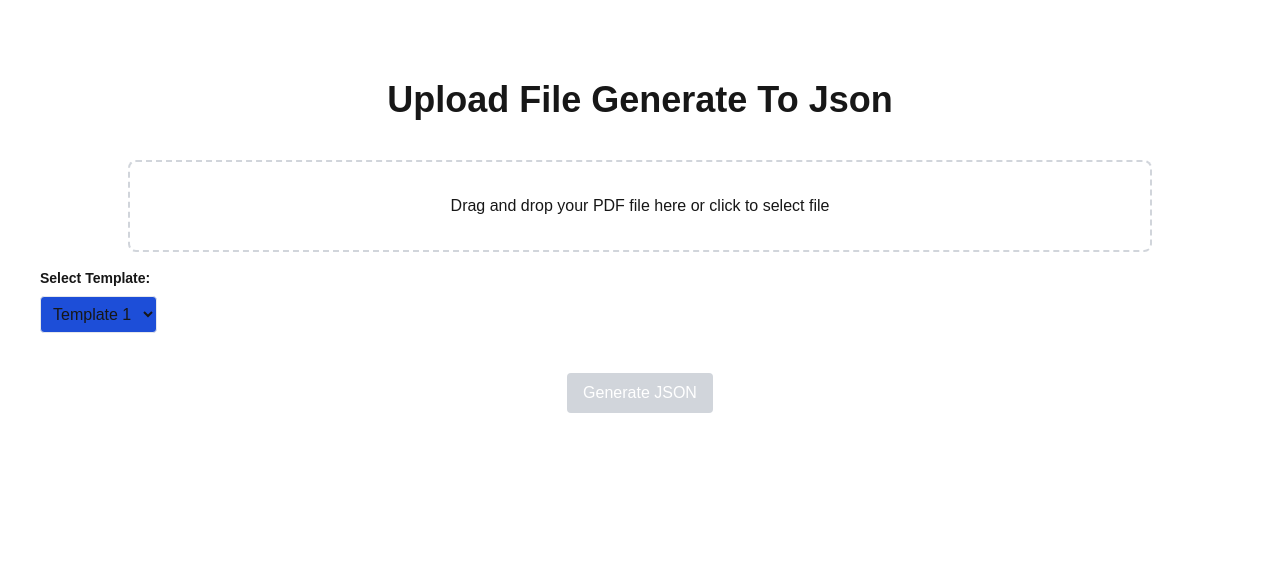
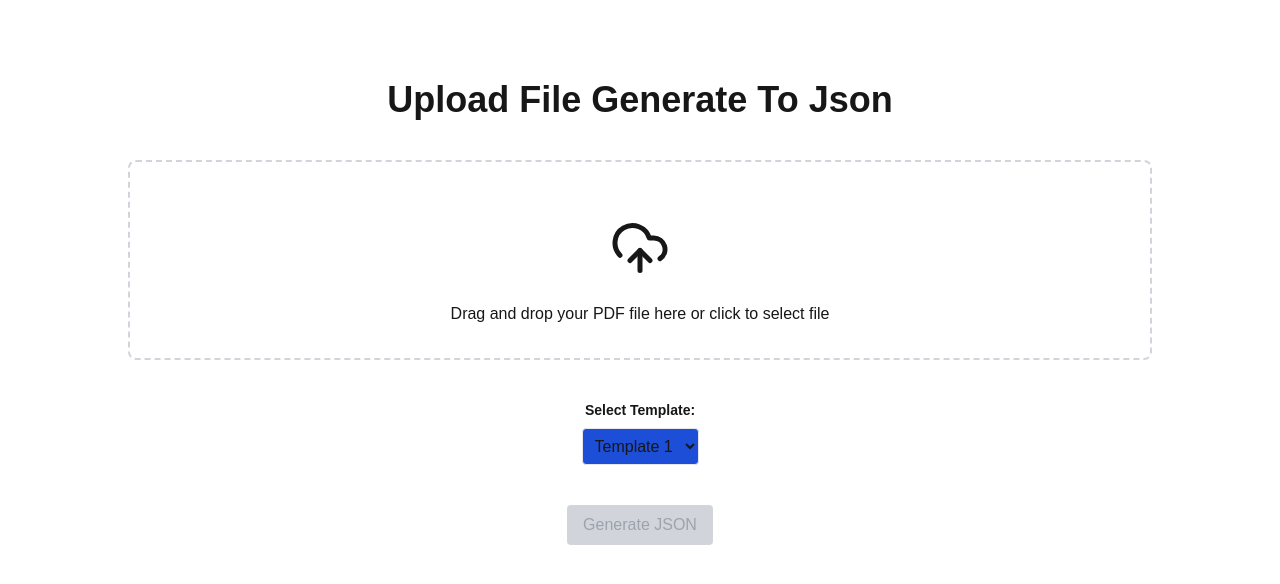
Before and after one commit to Mochrks/cv-parser-ai, a Next.js app: page / in a window 1280 px wide. Shown: the top 584 px of the page. Built offline with nearby package versions, Linux system fonts and the light colour scheme.

Commit message:
style: icons, select templates

```diff
--- a/src/components/UploadFile.tsx
+++ b/src/components/UploadFile.tsx
@@ -1,7 +1,7 @@
 "use client";
 import React, { useRef, useState } from 'react';
 import { File } from 'lucide-react';
-
+import { CloudUpload } from 'lucide-react';
 interface FileItem {
     name: string;
     content: string;
@@ -143,6 +143,10 @@ export default function UploadFile() {
                     onChange={(e) => handleFileUpload(e.target.files)}
                     className="hidden"
                 />
+                <div className='flex items-center justify-center py-6'>
+                    <CloudUpload className='w-[60px] h-[60px]' />
+                </div>
+
                 <p>Drag and drop your PDF file here or click to select file</p>
                 {files && (
                     <div className="mt-4">
@@ -157,7 +161,7 @@ export default function UploadFile() {
                 )}
             </div>
 
-            <div className="mt-4">
+            <div className="flex flex-col items-center justify-center mt-10">
                 <label htmlFor="template" className="block text-sm font-semibold mb-2">Select Template:</label>
                 <select
                     id="template"
@@ -174,7 +178,7 @@ export default function UploadFile() {
                 <button
                     onClick={extractToJson}
                     disabled={isLoading || !files}
-                    className="px-4 py-2 bg-blue-500 text-white rounded disabled:bg-gray-300"
+                    className="px-4 py-2 bg-blue-500 text-white rounded disabled:bg-gray-300 disabled:text-gray-400"
                 >
                     {isLoading ? 'Processing...' : 'Generate JSON'}
                 </button>
```
